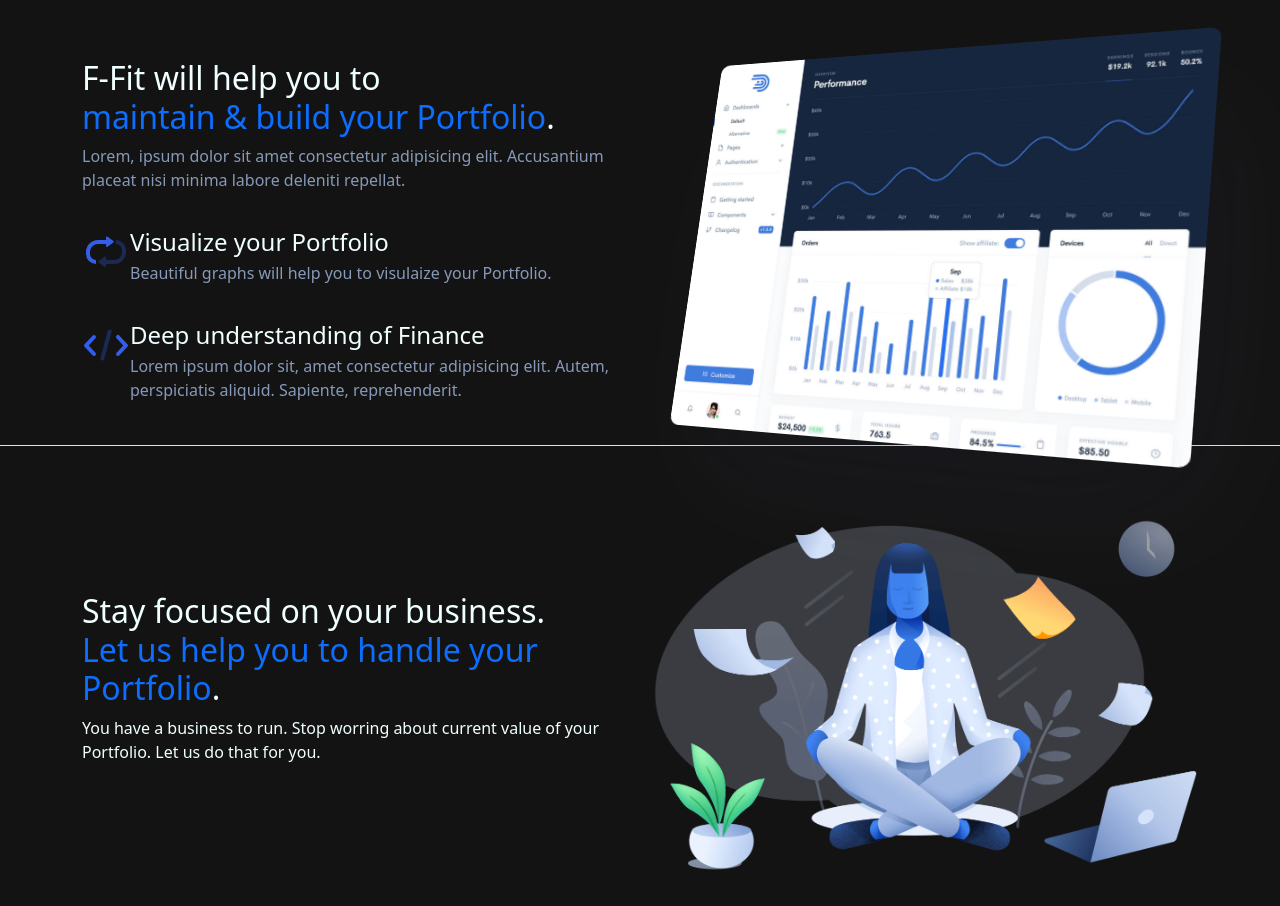
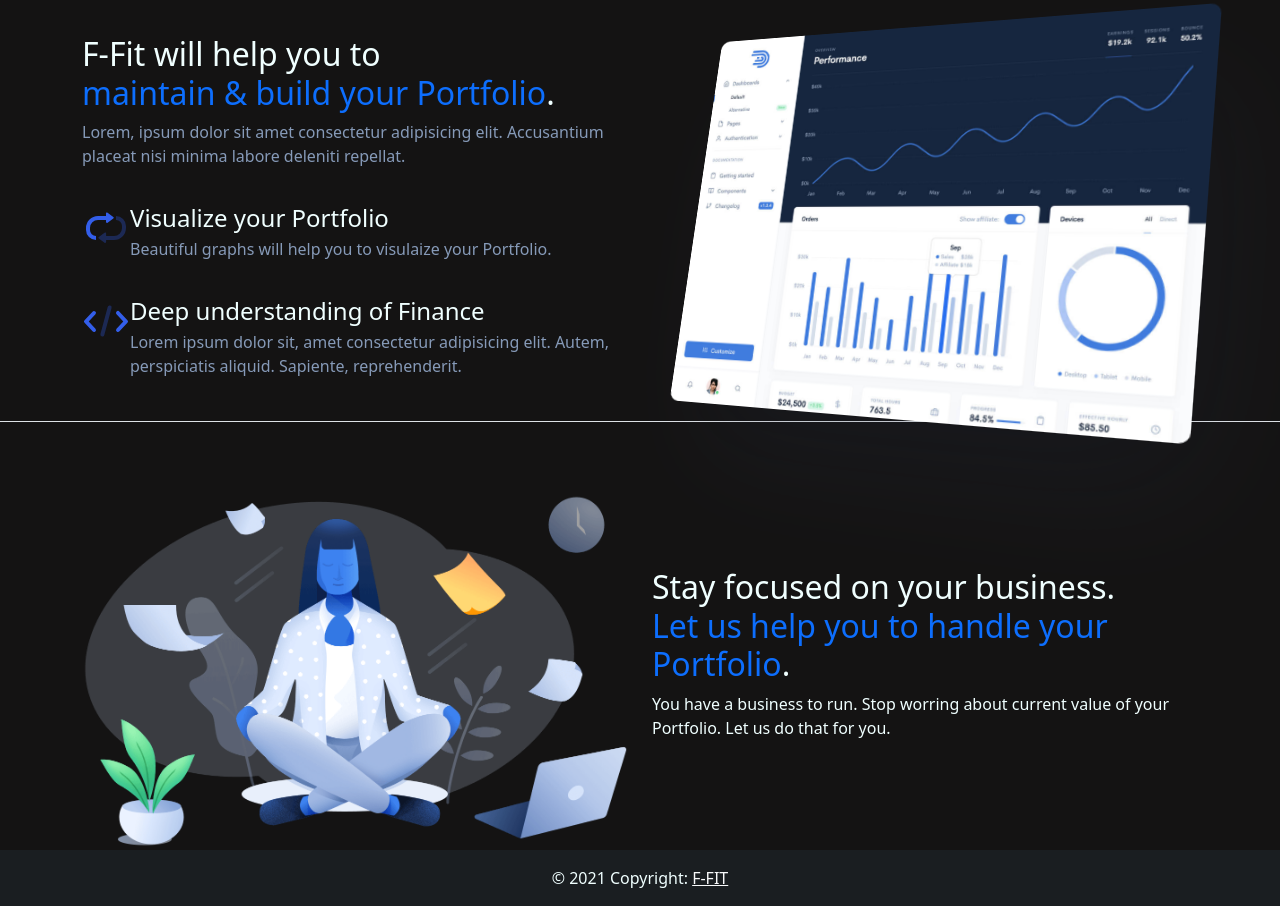
Before and after one commit to Tejas-Ladhani/financial-Portfolio, a plain HTML site: page index.html in a window 1280 px wide. Shown: the part 872-1778 px from the top of the page. Before the commit the page ends 1746 px from the top, so only its background shows below. Drawn offline with Linux system fonts and the light colour scheme.

Commit message:
Footer added

```diff
--- a/index.html
+++ b/index.html
@@ -138,7 +138,6 @@
       <!--  ======================= End Banner Area =======================  -->
 
       <!-- End Banner Area -->
-      <br>
       <br>
       <br>
       <br>
@@ -349,13 +348,8 @@
       <section class="pt-12 pt-md-13 bg-gray-200">
         <div class="container">
           <div class="row align-items-center">
-            <div class="col-12 col-md-5 col-lg-6 order-md-2">
 
-              <!-- Image -->
-              <img src="img/banner/illustration-8.png" alt="..." class="img-fluid mb-6 mb-md-0">
-
-            </div>
-            <div class="col-12 col-md-7 col-lg-6 order-md-1">
+            <div class="col-12 col-md-7 col-lg-6 order-md-2">
 
               <!-- Heading -->
               <h2>
@@ -370,10 +364,26 @@
 
 
             </div>
+             <div class="col-12 col-md-5 col-lg-6 order-md-1">
+
+              <!-- Image -->
+              <img src="img/banner/illustration-8.png" alt="..." class="img-fluid mb-6 mb-md-0">
+
+            </div>
           </div> <!-- / .row -->
         </div> <!-- / .container -->
       </section>
 
+
+      <!-- ============================FOOTER==================================== -->
+      <footer class="bg-dark text-center text-lg-start">
+        <!-- Copyright -->
+        <div class="text-center p-3" style="background-color: rgba(0, 0, 0, 0.2);">
+          © 2021 Copyright:
+          <a class="text-light" href="#">F-FIT </a>
+        </div>
+        <!-- Copyright -->
+      </footer>
 
 
       <script src="/JS/JQuery-3.6.0.js "></script>
```
